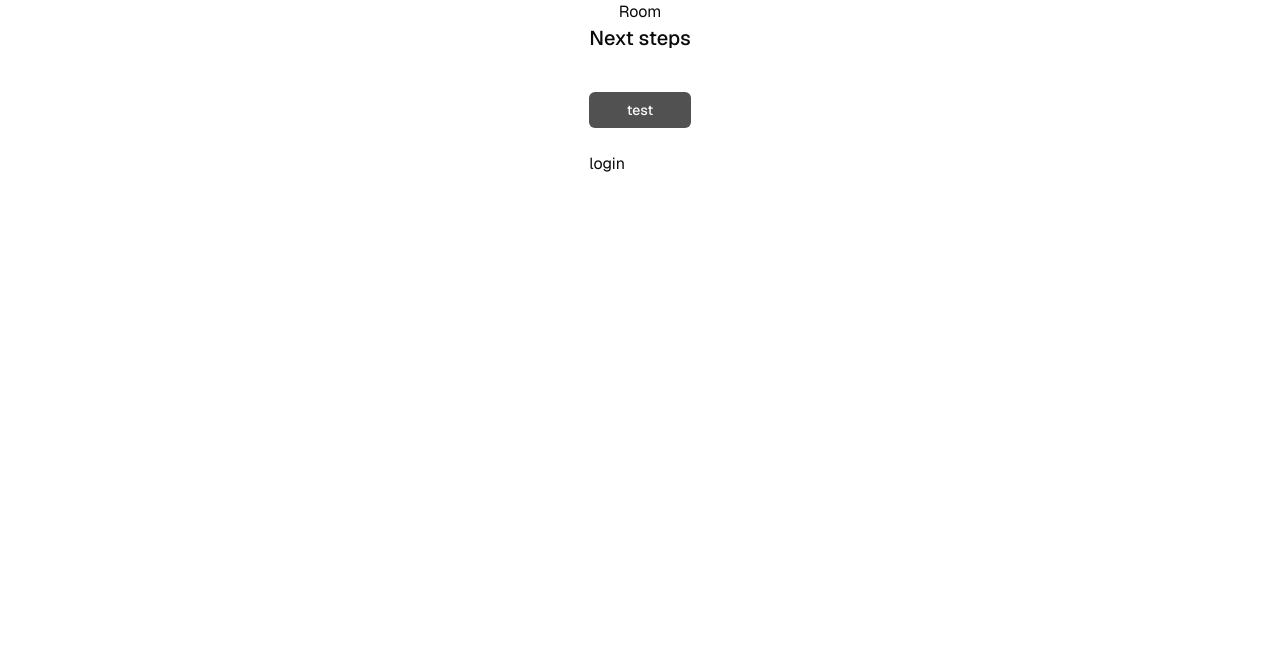
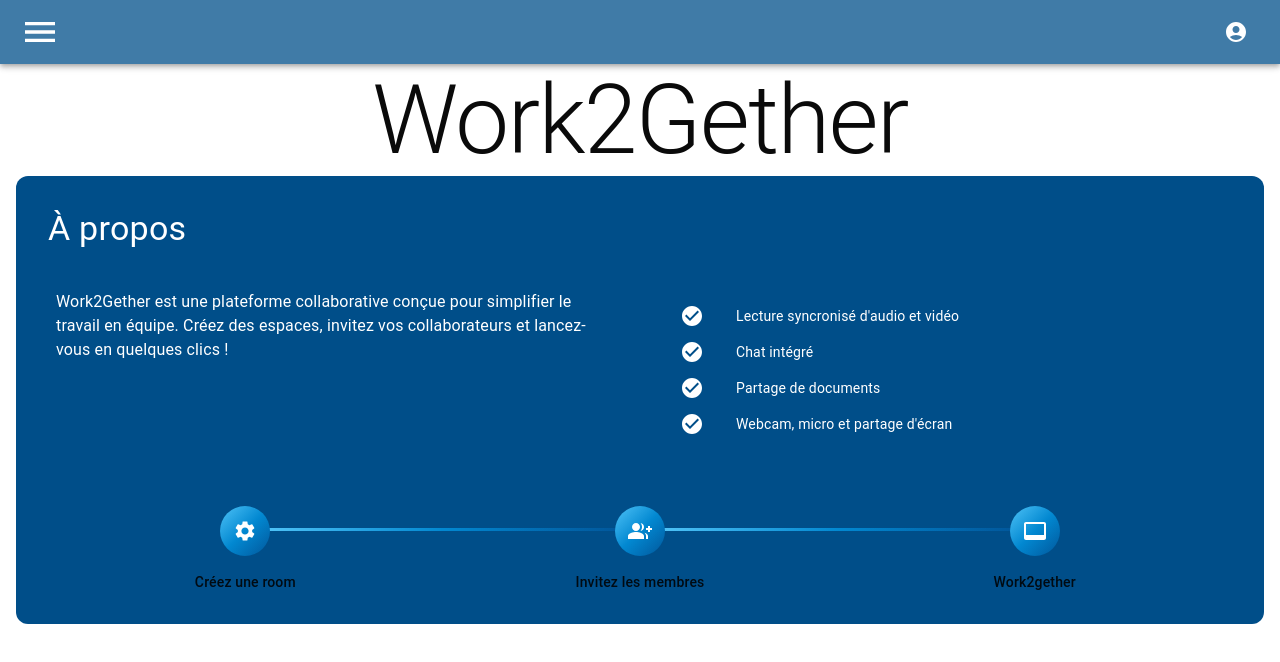
Before and after one commit to Work2Gether-il/Work2gether, a Next.js app: page / in a window 1280 px wide. Shown: the top 662 px of the page. Built offline with nearby package versions, Linux system fonts and the light colour scheme.

Commit message:
première version page acceuil

```diff
--- a/app/page.tsx
+++ b/app/page.tsx
@@ -2,23 +2,71 @@ import Hero from "@/components/hero";
 import ConnectSupabaseSteps from "@/components/tutorial/connect-supabase-steps";
 import SignUpUserSteps from "@/components/tutorial/sign-up-user-steps";
 import { hasEnvVars } from "@/utils/supabase/check-env-vars";
+import React from 'react';
 import { Button } from "@/components/ui/button";
 import Link from "next/link";
+import CustomizedSteppers from "@/components/customize-stepper";
+import { Box, List, ListItem, ListItemIcon, ListItemText, Stack, Typography } from "@mui/material";
+import NavBar from "@/components/nav-bar";
+import CheckCircleIcon from '@mui/icons-material/CheckCircle';
+
 export default async function Home() {
+
+  const steps = [
+    'Création d\'une room',
+    'Invitation des membres',
+    'C\'est parti'
+  ];
   return (
     <>
-      <Link href="/room"> Room</Link>
+      <NavBar/>
       <main className="flex-1 flex flex-col gap-6 px-4">
-        <h2 className="font-medium text-xl mb-4">Next steps</h2>
-        <Button
-              asChild
-              size="sm"
-              variant={"default"}
-              className="opacity-75"
-            >
-              <Link href="/test">test</Link>
-            </Button>
-            <Link href="/sign-in">login</Link>
+        <Box sx={{
+          display: "flex",
+          flexDirection: "column"
+        }}>
+          <Typography variant="h1" textAlign="center">Work2Gether</Typography>
+          <Box sx={{ backgroundColor: '#004E89', p: 4, borderRadius: 3 }}>
+
+            <Typography variant="h4" color="white" mb={4}>
+              À propos
+            </Typography>
+
+
+            <Stack direction={{ xs: 'column', md: 'row' }} spacing={4} mb={6}>
+
+              <Box flex={1} p={1}>
+                <Typography variant="body1" color="white">
+                  Work2Gether est une plateforme collaborative conçue pour simplifier le travail en équipe.
+                  Créez des espaces, invitez vos collaborateurs et lancez-vous en quelques clics !
+                </Typography>
+              </Box>
+
+              <Box flex={1} p={1}>
+                <List dense>
+                  {[
+                    "Lecture syncronisé d'audio et vidéo",
+                    "Chat intégré",
+                    "Partage de documents",
+                    "Webcam, micro et partage d'écran"
+                  ].map((text, index) => (
+                    <ListItem key={index}>
+                      <ListItemIcon>
+                        <CheckCircleIcon sx={{ color: 'white' }} />
+                      </ListItemIcon>
+                      <ListItemText primary={text} primaryTypographyProps={{ color: 'white' }} />
+                    </ListItem>
+                  ))}
+                </List>
+              </Box>
+            </Stack>
+
+            <CustomizedSteppers />
+          </Box>
+        </Box>
+
+
+
       </main>
     </>
   );
--- /dev/null
+++ b/components/customize-stepper.tsx
@@ -0,0 +1,112 @@
+'use client';
+import * as React from 'react';
+import { styled } from '@mui/material/styles';
+import Stack from '@mui/material/Stack';
+import Stepper from '@mui/material/Stepper';
+import Step from '@mui/material/Step';
+import StepLabel from '@mui/material/StepLabel';
+import SettingsIcon from '@mui/icons-material/Settings';
+import GroupAddIcon from '@mui/icons-material/GroupAdd';
+import VideoLabelIcon from '@mui/icons-material/VideoLabel';
+import StepConnector, { stepConnectorClasses } from '@mui/material/StepConnector';
+import { StepIconProps } from '@mui/material/StepIcon';
+
+
+const ColorlibConnector = styled(StepConnector)(({ theme }) => ({
+  [`&.${stepConnectorClasses.alternativeLabel}`]: {
+    top: 22,
+  },
+  [`&.${stepConnectorClasses.active}`]: {
+    [`& .${stepConnectorClasses.line}`]: {
+      backgroundImage:
+        'linear-gradient(95deg, #4FC3F7 0%, #0288D1 50%, #01579B 100%)', // Bleu clair -> moyen -> foncé
+    },
+  },
+  [`&.${stepConnectorClasses.completed}`]: {
+    [`& .${stepConnectorClasses.line}`]: {
+      backgroundImage:
+        'linear-gradient(95deg, #4FC3F7 0%, #0288D1 50%, #01579B 100%)',
+    },
+  },
+  [`& .${stepConnectorClasses.line}`]: {
+    height: 3,
+    border: 0,
+    backgroundColor: '#eaeaf0',
+    borderRadius: 1,
+    ...theme.applyStyles('dark', {
+      backgroundColor: theme.palette.grey[700],
+    }),
+  },
+}));
+
+
+
+const ColorlibStepIconRoot = styled('div')<{
+  ownerState: { completed?: boolean; active?: boolean };
+}>(({ theme }) => ({
+  backgroundColor: '#ccc',
+  zIndex: 1,
+  color: '#fff',
+  width: 50,
+  height: 50,
+  display: 'flex',
+  borderRadius: '50%',
+  justifyContent: 'center',
+  alignItems: 'center',
+  ...theme.applyStyles('dark', {
+    backgroundColor: theme.palette.grey[700],
+  }),
+  variants: [
+    {
+      props: ({ ownerState }) => ownerState.active,
+      style: {
+        backgroundImage:
+          'linear-gradient(136deg, #4FC3F7 0%, #0288D1 50%, #01579B 100%)', // Même dégradé
+        boxShadow: '0 4px 10px 0 rgba(0,0,0,.3)',
+      },
+    },
+    {
+      props: ({ ownerState }) => ownerState.completed,
+      style: {
+        backgroundImage:
+          'linear-gradient(136deg, #4FC3F7 0%, #0288D1 50%, #01579B 100%)',
+      },
+    },
+  ],
+}));
+
+
+
+function ColorlibStepIcon(props: StepIconProps) {
+  const { active, completed, className } = props;
+
+  const icons: { [index: string]: React.ReactElement<unknown> } = {
+    1: <SettingsIcon />,
+    2: <GroupAddIcon />,
+    3: <VideoLabelIcon />,
+  };
+
+  return (
+    <ColorlibStepIconRoot ownerState={{ completed, active }} className={className}>
+      {icons[String(props.icon)]}
+    </ColorlibStepIconRoot>
+  );
+}
+
+const steps = ['Créez une room', 'Invitez les membres', 'Work2gether'];
+
+const CustomizedSteppers = () => {
+  return (
+    <Stack sx={{ width: '100%' }} spacing={4}>
+      <Stepper alternativeLabel activeStep={steps.length} connector={<ColorlibConnector />}>
+        {steps.map((label) => (
+          <Step key={label}>
+            <StepLabel StepIconComponent={ColorlibStepIcon}>{label}</StepLabel>
+          </Step>
+        ))}
+      </Stepper>
+    </Stack>
+  );
+}
+
+export default CustomizedSteppers
--- /dev/null
+++ b/components/drawer-room.tsx
@@ -0,0 +1,48 @@
+'use client';
+import { Box, Drawer, Typography, Stack } from "@mui/material";
+import Link from "next/link";
+interface DrawerRoomProps {
+  openDrawer: boolean;
+  toggleDrawer: (open: boolean) => void;
+}
+
+const DrawerRoom: React.FC<DrawerRoomProps> = ({ openDrawer, toggleDrawer }) => {
+  return (
+    <Drawer
+      anchor="left"
+      open={openDrawer}
+      onClose={() => toggleDrawer(false)}
+      sx={{
+        "& .MuiDrawer-paper": {
+          backgroundColor: "#407BA7", // Applique la couleur de fond au Drawer
+        },
+      }}
+    >
+      <Box sx={{ width: 250, padding: 2 }}>
+        <Typography variant="h6" color="white" mb={2}>
+          Liste des rooms
+        </Typography>
+
+        <Stack direction="column" spacing={2}>
+        <Link href="/room" passHref>
+            <Typography variant="body1" color="white" sx={{ textDecoration: 'none' }}>
+              Room 1
+            </Typography>
+          </Link>
+          <Link href="/room" passHref>
+            <Typography variant="body1" color="white" sx={{ textDecoration: 'none' }}>
+              Room 2
+            </Typography>
+          </Link>
+          <Link href="/room" passHref>
+            <Typography variant="body1" color="white" sx={{ textDecoration: 'none' }}>
+              Room 3
+            </Typography>
+          </Link>
+        </Stack>
+      </Box>
+    </Drawer>
+  );
+};
+
+export default DrawerRoom;
--- /dev/null
+++ b/components/nav-bar.tsx
@@ -0,0 +1,48 @@
+'use client';
+import { Box, Drawer, IconButton, Typography, AppBar, Toolbar, Button } from "@mui/material";
+import { useState } from "react";
+import MenuIcon from '@mui/icons-material/Menu';
+import AccountCircleIcon from '@mui/icons-material/AccountCircle';
+import DrawerRoom from "./drawer-room";
+
+const NavBar = () => {
+
+  const [openDrawer, setOpenDrawer] = useState(false);
+
+  // Fonction pour ouvrir/fermer le Drawer
+  const toggleDrawer = (open: boolean) => {
+    setOpenDrawer(open);
+  };
+
+  return (
+    <>
+      {/* AppBar de Material UI */}
+      <AppBar position="static" sx={{ backgroundColor: '#407BA7' }}>
+        <Toolbar>
+          {/* Icône Menu Hamburger à gauche */}
+          <IconButton
+            sx={{ color: 'white', fontSize: '2.5rem' }}  // Augmenter la taille de l'icône du menu
+            edge="start"
+            onClick={() => toggleDrawer(true)}
+            aria-label="menu"
+          >
+             <MenuIcon sx={{ fontSize: '2.5rem' }} />
+          </IconButton>
+
+          {/* Espace vide entre les icônes */}
+          <Box sx={{ flexGrow: 1 }} />
+
+          {/* Icône de connexion à droite */}
+          <IconButton sx={{ color: 'white' }}>
+            <AccountCircleIcon />
+          </IconButton>
+        </Toolbar>
+      </AppBar>
+
+      {/* Drawer à gauche */}
+      <DrawerRoom openDrawer={openDrawer} toggleDrawer={toggleDrawer} />
+    </>
+  );
+};
+
+export default NavBar;
```
